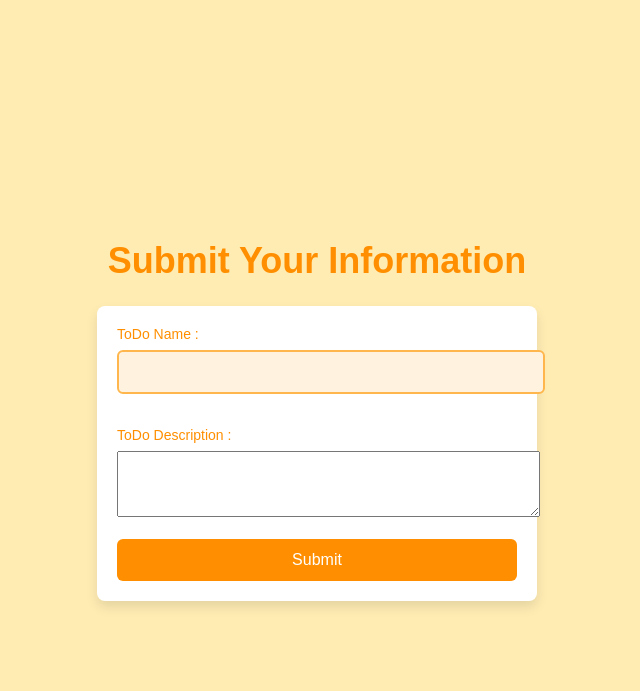
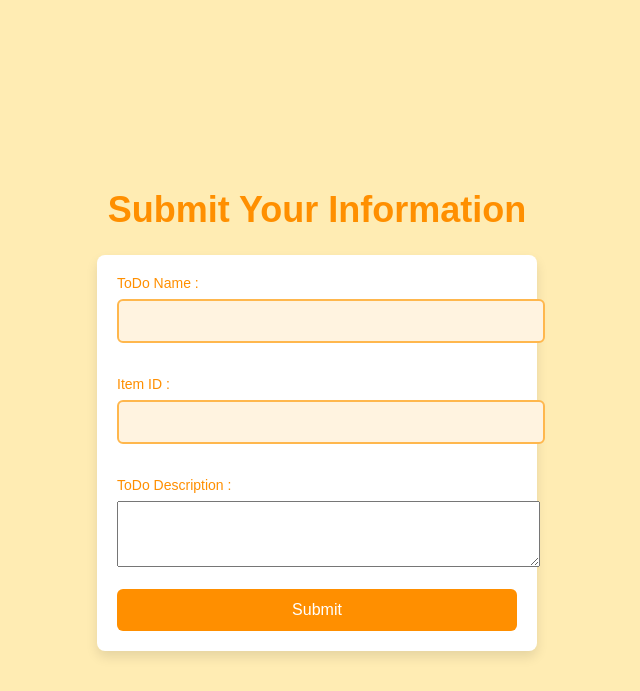
Before and after one commit to rohtelah10/python-flask, a Flask app: page / in a window 1280 px wide. Shown: the top 691 px of the page, without its empty margins (323-963 px from the left). Run offline with Flask 3, Linux system fonts and the light colour scheme.

Commit message:
added item Id

```diff
--- a/frontend/templates/index.html
+++ b/frontend/templates/index.html
@@ -71,6 +71,9 @@
       <label for="name">ToDo Name : </label>
       <input type="text" id="name" name="name" required /><br /><br />
 
+      <label for="name">Item ID : </label>
+      <input type="text" id="item_id" name="item_id" required /><br /><br />
+
       <label for="email">ToDo Description : </label>
       <textarea name="description" id="description" rows="4" cols="50"> </textarea><br /><br />
 
```
